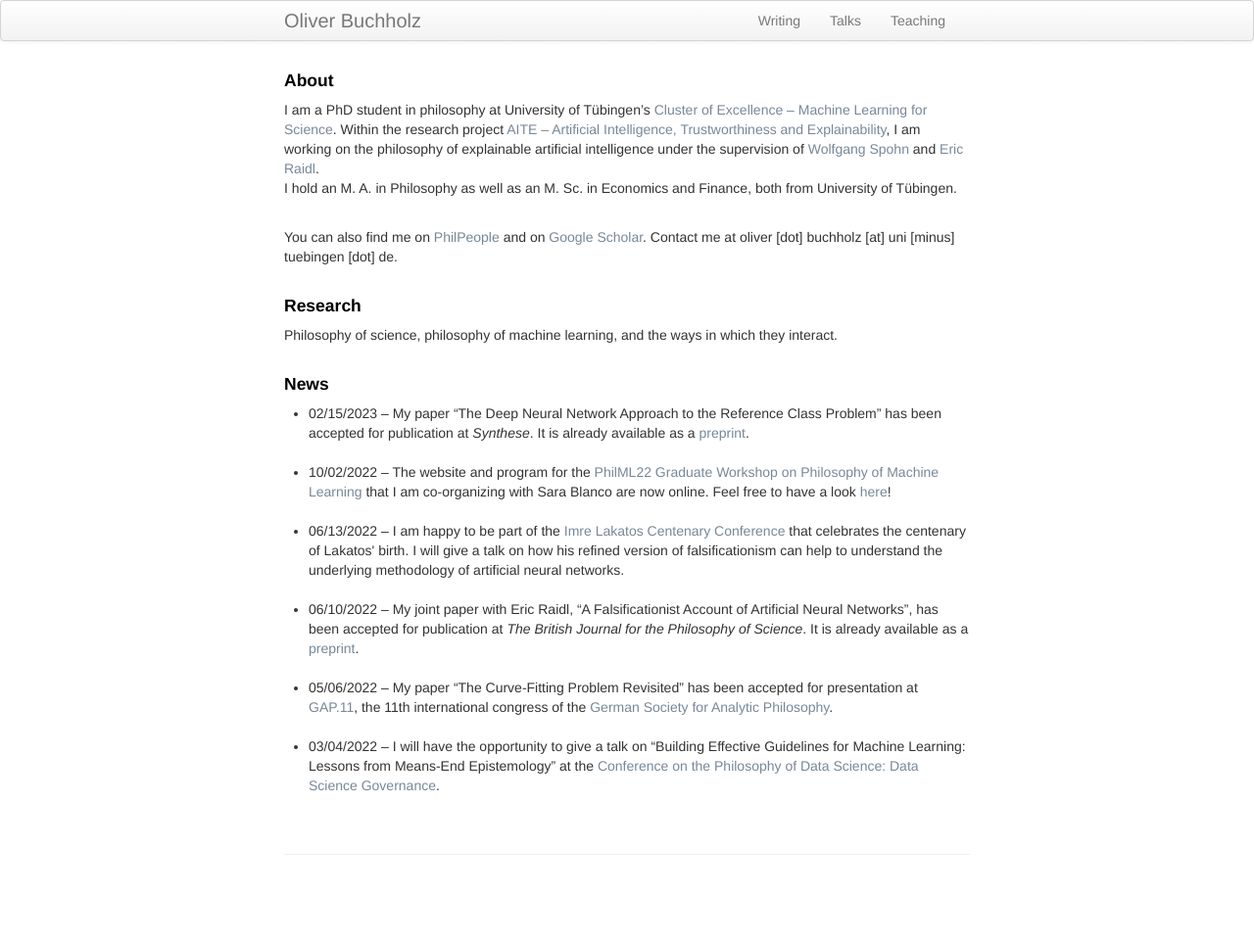
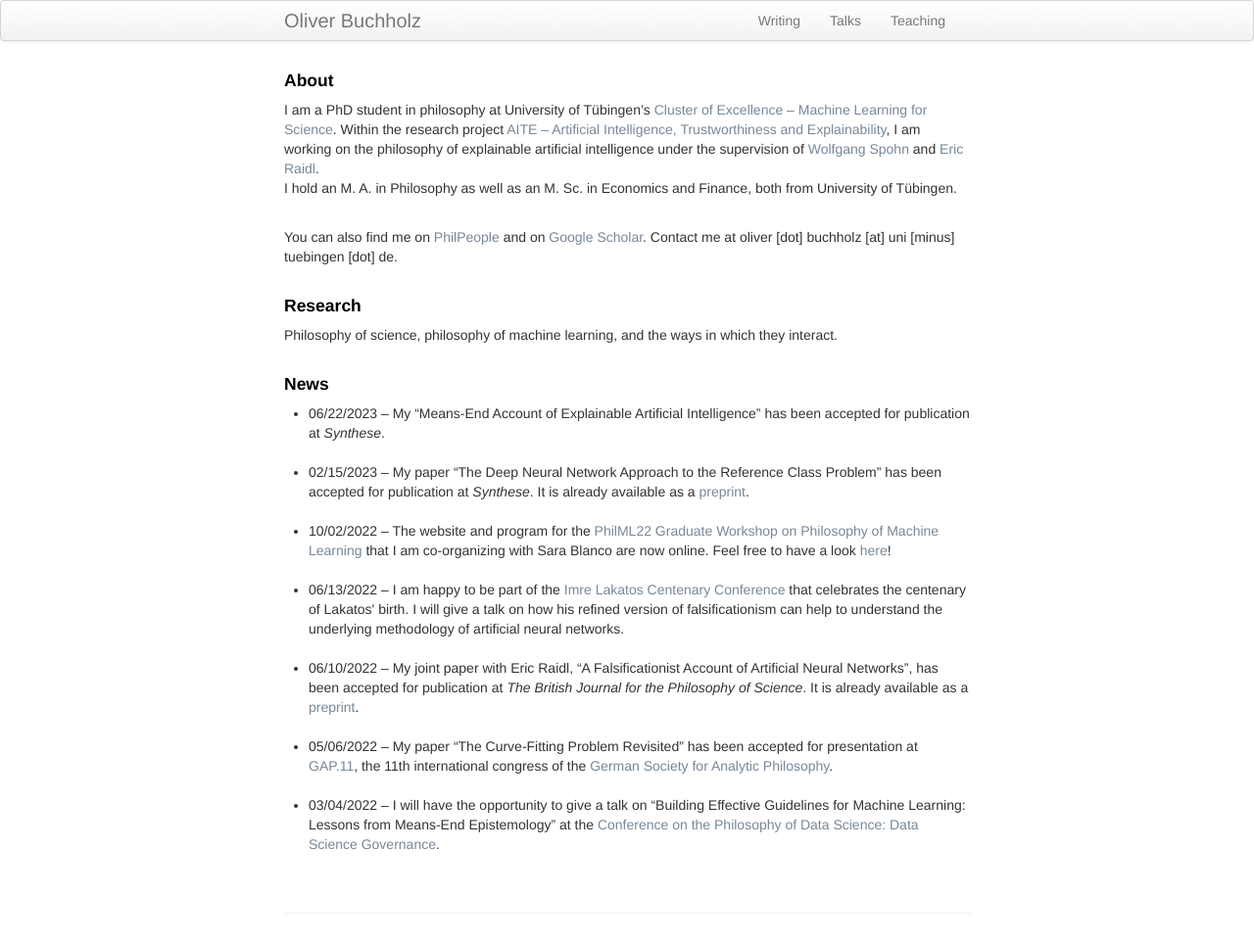
Before and after one commit to oliverbuchholz/oliverbuchholz.github.io, a Jekyll site: the page built from index.md, in a window 1280 px wide. Shown: the whole page at 98% size. Built offline with Jekyll 4.4.1, drawn with Linux system fonts in a browser that asks for light colours; before the commit the page ends 904 px from its top, so only the background shows below that.

Commit message:
Added Means-End to News

```diff
--- a/index.md
+++ b/index.md
@@ -21,6 +21,9 @@ Philosophy of science, philosophy of machine learning, and the ways in which the
 <h4> News </h4>
 
 <ul>
+<li> 06/22/2023 &ndash; My &ldquo;Means-End Account of Explainable Artificial Intelligence&rdquo; has been accepted for publication at <i>Synthese</i>.<br><br>
+</li>
+
 <li> 02/15/2023 &ndash; My paper &ldquo;The Deep Neural Network Approach to the Reference Class Problem&rdquo; has been accepted for publication at <i>Synthese</i>. It is already available as a <a href="http://philsci-archive.pitt.edu/21777/" target="_blank">preprint</a>.<br><br>
 </li>
 
```
